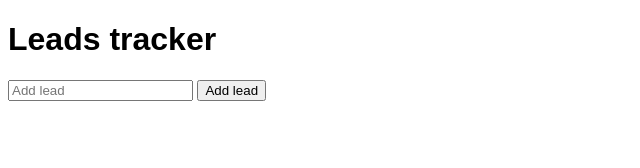
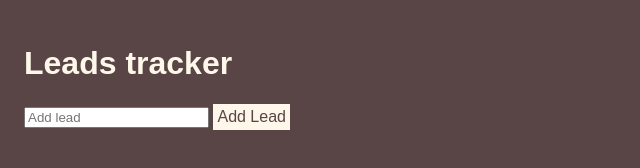
Before and after one commit to LahcenHaouch/leads_tracker, a browser extension: page index.html in a window 1280 px wide. Shown: the whole page, without its empty margins (0-640 px from the left). Drawn offline with Linux system fonts and the light colour scheme; a web font is replaced by a local one.

Commit message:
Add icon and store leads in localStorage

```diff
--- a/index.html
+++ b/index.html
@@ -16,7 +16,7 @@
   </header>
   <main>
     <input type="text" name="" id="add-lead-input" placeholder="Add lead">
-    <button id="add-lead-btn">Add lead</button>
+    <button id="add-lead-btn">Add Lead</button>
     <ul id="lead-list">
     </ul>
   </main>
--- a/index.js
+++ b/index.js
@@ -1,4 +1,4 @@
-const leads = []
+const leads = JSON.parse(localStorage.getItem('leads')) ?? []
 
 const addLeadInput = document.querySelector('#add-lead-input')
 const addLeadBtn = document.querySelector('#add-lead-btn')
@@ -16,6 +16,8 @@ function addLead(input, leadList, leads) {
   if (!input.value) return
 
   leads.push(input.value)
+  localStorage.setItem('leads', JSON.stringify(leads))
+
   resetInput(input)
   renderList(leadList, leads)
 }
@@ -29,3 +31,5 @@ document.addEventListener('keydown', ({ key }) => {
 addLeadBtn.addEventListener('click', () => {
   addLead(addLeadInput, leadList, leads)
 })
+
+renderList(leadList, leads)
--- a/style.css
+++ b/style.css
@@ -4,6 +4,28 @@
     box-sizing: border-box;
 }
 
+:root {
+    --primary: #594545;
+    --secondary: #FFF8EA;
+}
+
 body {
+    background-color: var(--primary);
+    color: var(--secondary);
+    padding: 16px;
     font-family: 'Muli', sans-serif;
+    min-width: 400px;
 }
+
+ul {
+    margin: 0;
+    padding: 16px;
+}
+
+button {
+    all: unset;
+    cursor: pointer;
+    padding: 4px;
+    background-color: var(--secondary);
+    color: var(--primary)
+}
```
Also changed, not shown: icon.png (added).
